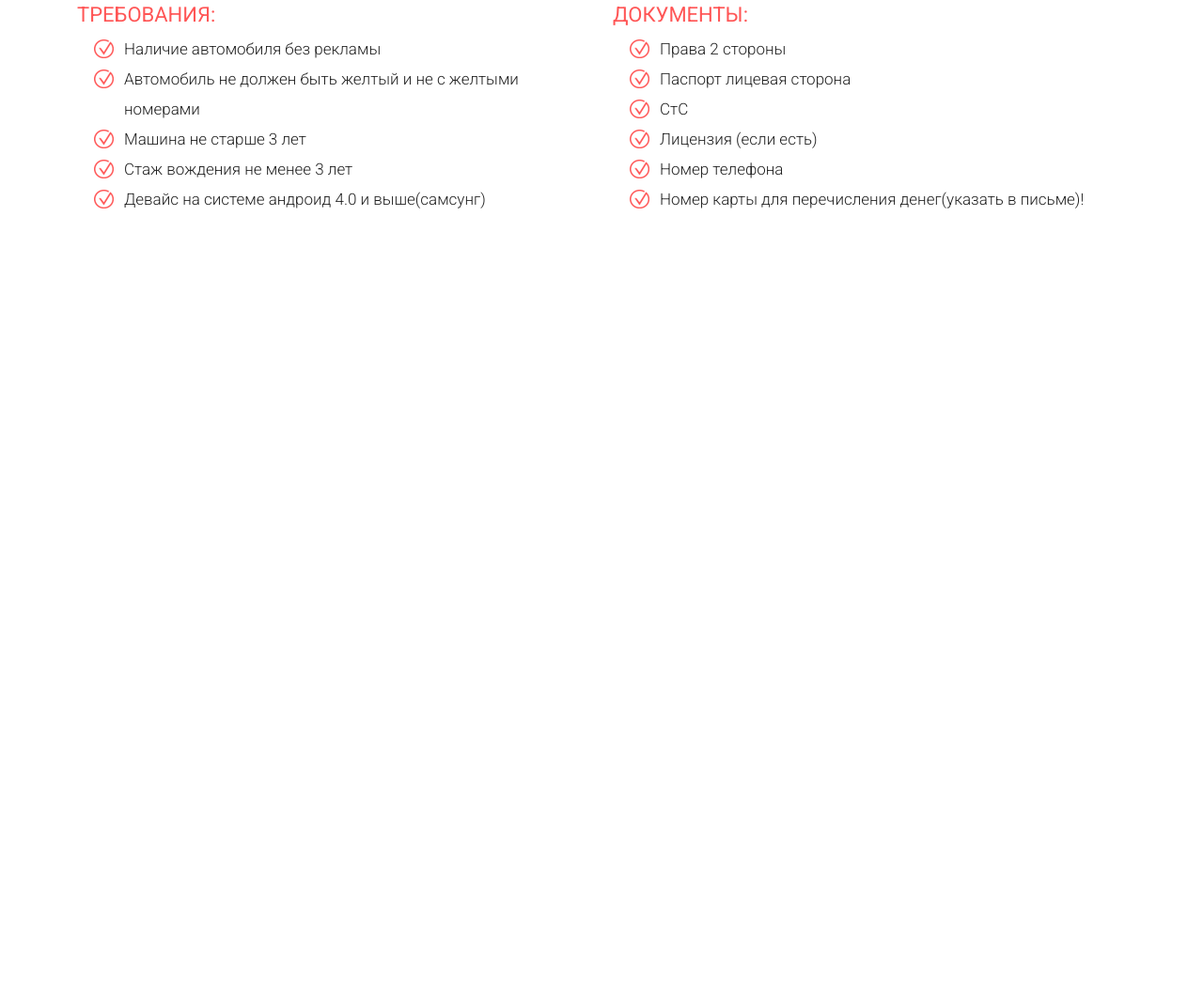
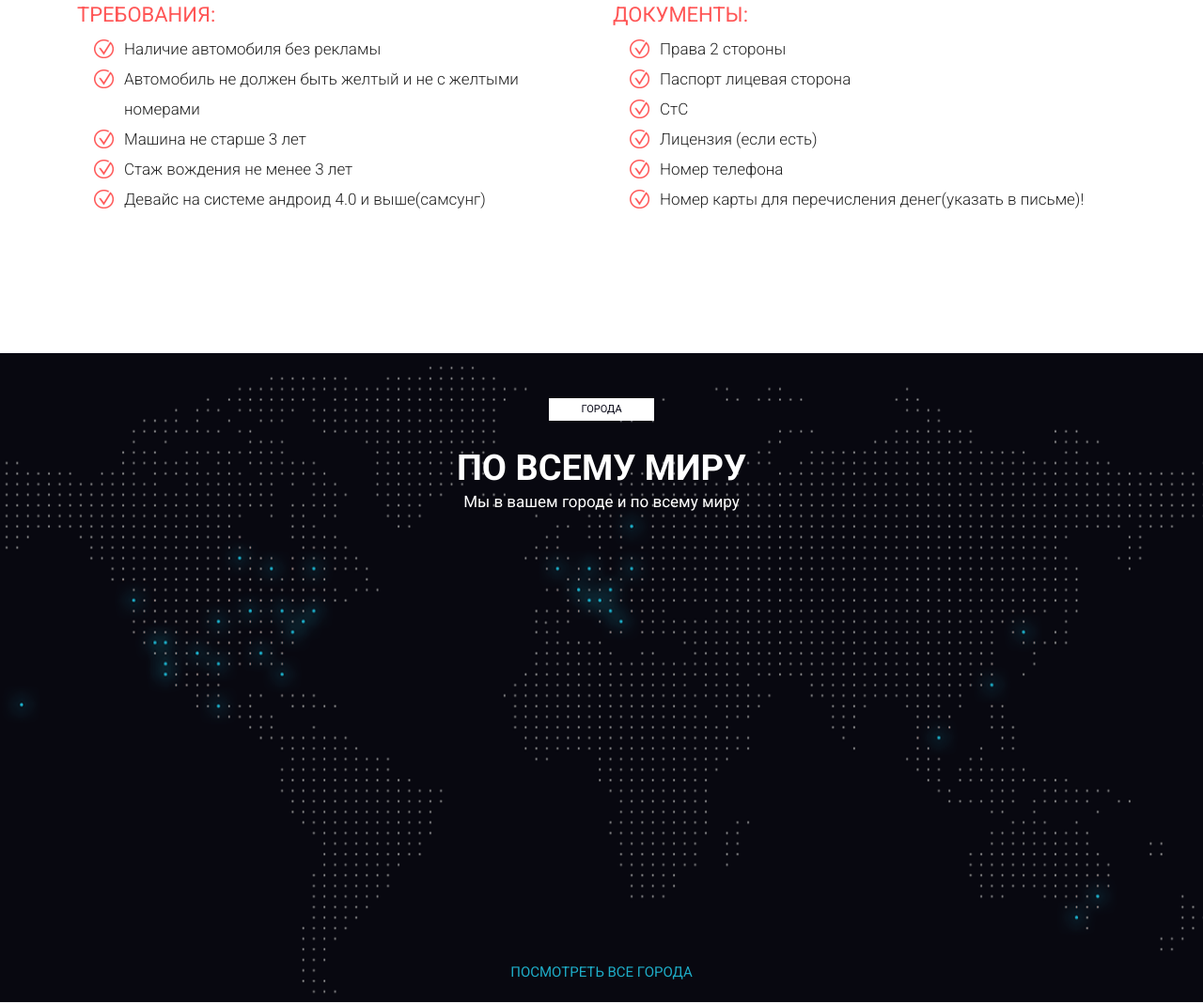
Before and after one commit to stoqztw/educational-projects, a plain HTML site: page UBER-course-page/src/index.html in a window 1280 px wide. Shown: the part 4065-5133 px from the top of the page at 94% size. Before the commit the page ends 4439 px from the top, so only its background shows below. Drawn offline with Linux system fonts and the light colour scheme.

Commit message:
add new section towns

```diff
--- a/UBER-course-page/src/index.html
+++ b/UBER-course-page/src/index.html
@@ -422,6 +422,17 @@
         </div>
       </section>
       <!-- end requirements -->
+
+      <!-- start towns -->
+       <section class="towns">
+        <div class="container">
+          <div class="box_tittle towns_boxtittle">города</div>
+          <div class="tittle towns_tittle">По всему миру</div>
+          <div class="towns_subtittle">Мы в вашем городе и по всему миру</div>
+          <a href="#" class="towns_link">посмотреть все города</a>
+        </div>
+       </section>
+      <!-- end towns -->
     </main>
   </body>
 </html>
--- a/UBER-course-page/src/sass/style.sass
+++ b/UBER-course-page/src/sass/style.sass
@@ -237,6 +237,17 @@ ul
             height: 29px
             border-radius: 100%
             background-color: black
+            transition: all .2s ease
+            &::before
+                content: ''
+                display: block
+                width: 17px
+                height: 2px
+                background-color: $main-color
+                position: absolute
+                top: 50%
+                left: 50%
+                transform: translate(-50%, -50%)
             &::after
                 content: ''
                 display: block
@@ -247,16 +258,12 @@ ul
                 top: 50%
                 left: 50%
                 transform: translate(-50%, -50%)
-            &::before
-                content: ''
-                display: block
-                width: 17px
-                height: 2px
-                background-color: $main-color
-                position: absolute
-                top: 50%
-                left: 50%
-                transform: translate(-50%, -50%)
+            &::before, &::after
+                transition: all .2s ease
+            &:hover
+                &::before, &::after
+                    background-color: $second-color
+                    transition: all .2s ease
 
 .car
     position: relative
@@ -347,3 +354,33 @@ ul
                 background: url('../icons/check_red.png') center (center / cover) no-repeat
                 left: -32px
                 top: 6px
+
+.towns
+    padding: 50px 0 22px 0
+    background: url('../img/towns_bg.png') center (center / cover) no-repeat
+    &_boxtittle
+        background-color: white
+        color: rgb(7, 7, 22)
+    &_tittle
+        color: white
+        margin-top: 26px
+        margin-bottom: 2px
+    &_subtittle
+        color: rgb(255, 255, 255)
+        font-size: 17px
+        font-weight: 400
+        line-height: 21px
+        text-align: center
+    &_link
+        display: block
+        margin-top: 480px
+        color: $main-color
+        font-size: 15px
+        font-weight: 400
+        line-height: 21px
+        text-align: center
+        text-transform: uppercase
+        transition: all .1s ease
+        &:hover
+            color: $second-color
+            transition: all .1s ease
```
Also changed, not shown: UBER-course-page/src/css/style.min.css, 1 other file.
